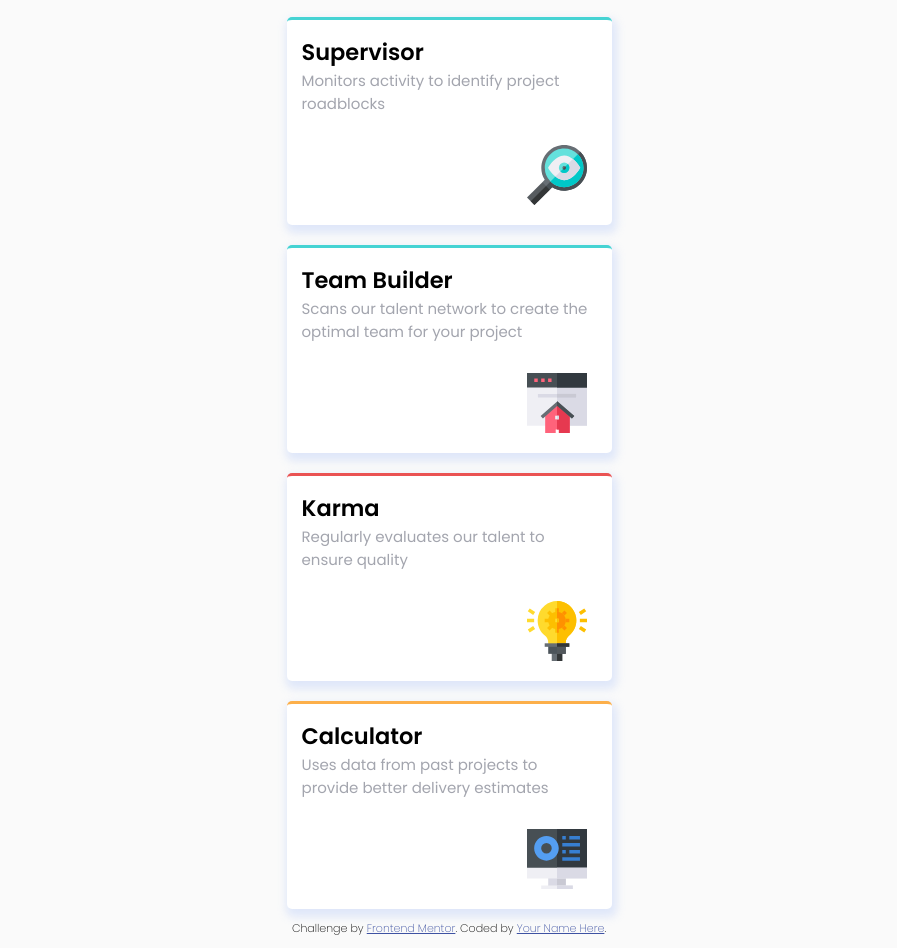
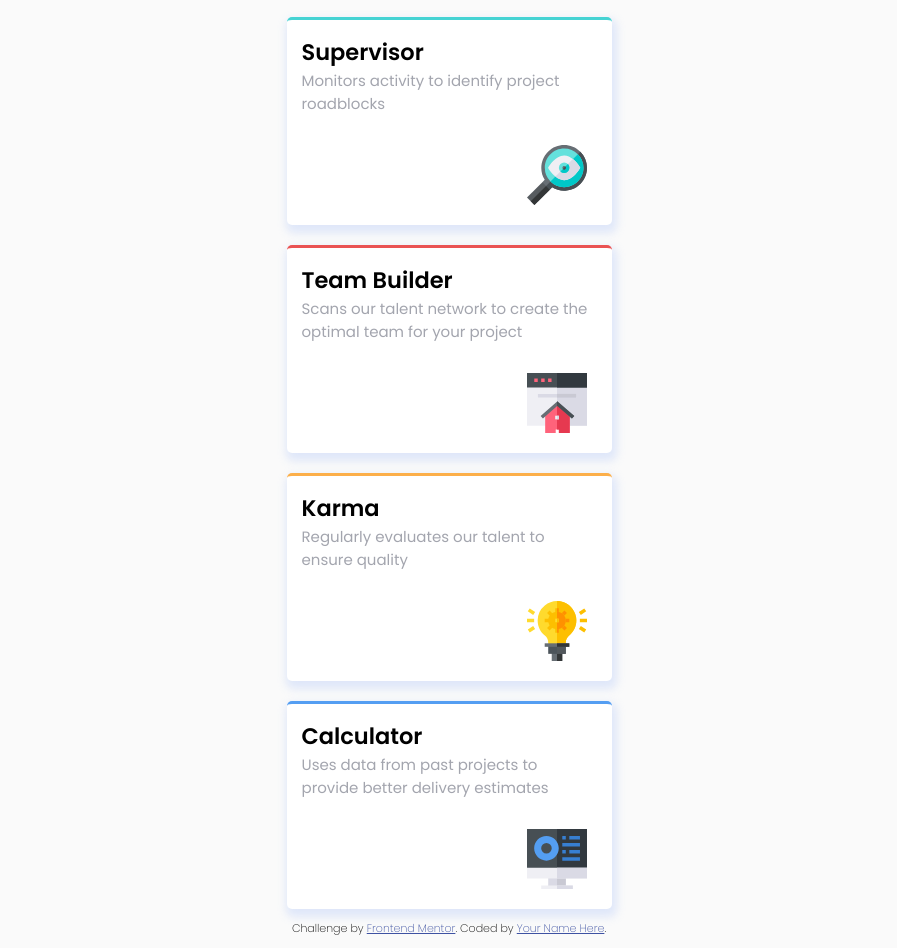
Before and after one commit to EstebanMohedano/Four-card-feature, a plain HTML site: page index.html in a window 1280 px wide. Shown: the part 119-1067 px from the top of the page, without its empty margins (135-1032 px from the left). Drawn offline with Linux system fonts and the light colour scheme.

Commit message:
Cambios en los estilos, de las lineas de color

```diff
--- a/css/style.css
+++ b/css/style.css
@@ -67,21 +67,23 @@ header {
     margin-left: auto;
     margin-right: auto;
     background-color: white;
-    border-top: 3px solid var(--Cyan);
     margin-top: 20px;
     border-radius: 5px;
     box-shadow: 2px 5px 8px 3px rgba(163, 189, 247, 0.3);
 }
 
-.card:nth-child(2){
+.card--cyan{
+    border-top: 3px solid var(--Cyan);
+}
+.card--red{
     border-top: 3px solid var(--Red);
 }
 
-.card:nth-child(3){
+.card--orange{
     border-top: 3px solid var(--Orange);
 }
 
-.card:nth-child(4){
+.card--blue{
     border-top: 3px solid var(--Blue);
 }
 
--- a/index.html
+++ b/index.html
@@ -26,27 +26,27 @@
 
     <section class="cards">
 
-      <article class="card">
+      <article class="card card--cyan">
         <h2 class="title__card">Supervisor</h2>
         <p class="text__card">Monitors activity to identify project roadblocks</p>
         <img src="./images/icon-supervisor.svg" alt="" class="icon">
       </article>
 
       <div>
-        <article class="card">
+        <article class="card card--red">
           <h2 class="title__card">Team Builder</h2>
           <p class="text__card">Scans our talent network to create the optimal team for your project</p>
           <img src="./images/icon-team-builder.svg" alt="" class="icon">
         </article>
 
-        <article class="card">
+        <article class="card card--orange">
           <h2 class="title__card">Karma</h2>
           <p class="text__card">Regularly evaluates our talent to ensure quality</p>
           <img src="./images/icon-karma.svg" alt="" class="icon">
         </article>
       </div>
 
-      <article class="card">
+      <article class="card card--blue">
         <h2 class="title__card">Calculator</h2>
         <p class="text__card">Uses data from past projects to provide better delivery estimates</p>
         <img src="./images/icon-calculator.svg" alt="" class="icon">
```
